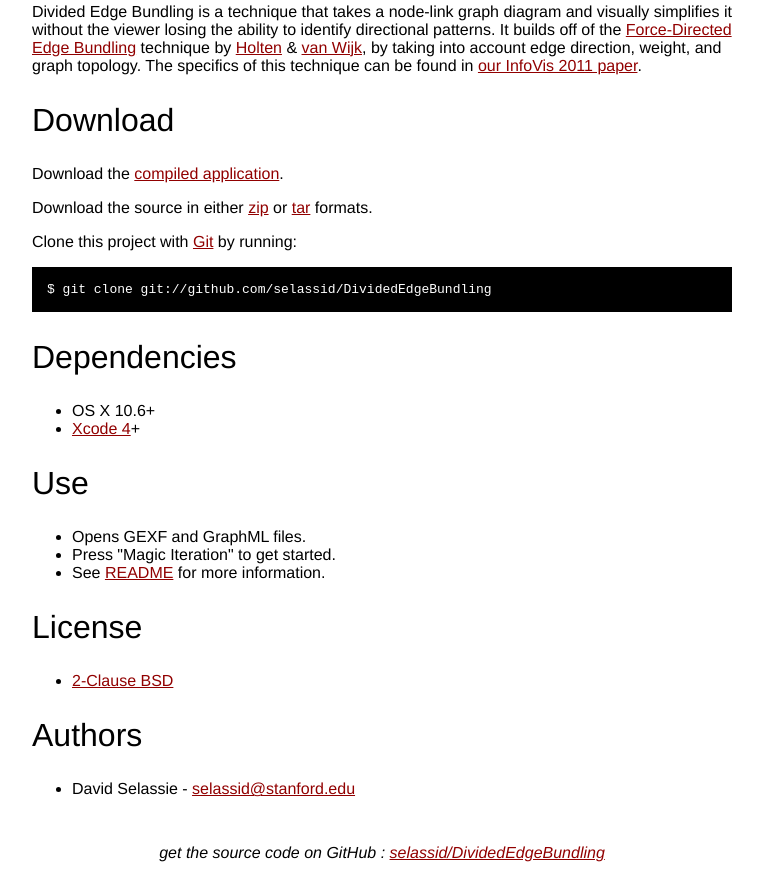
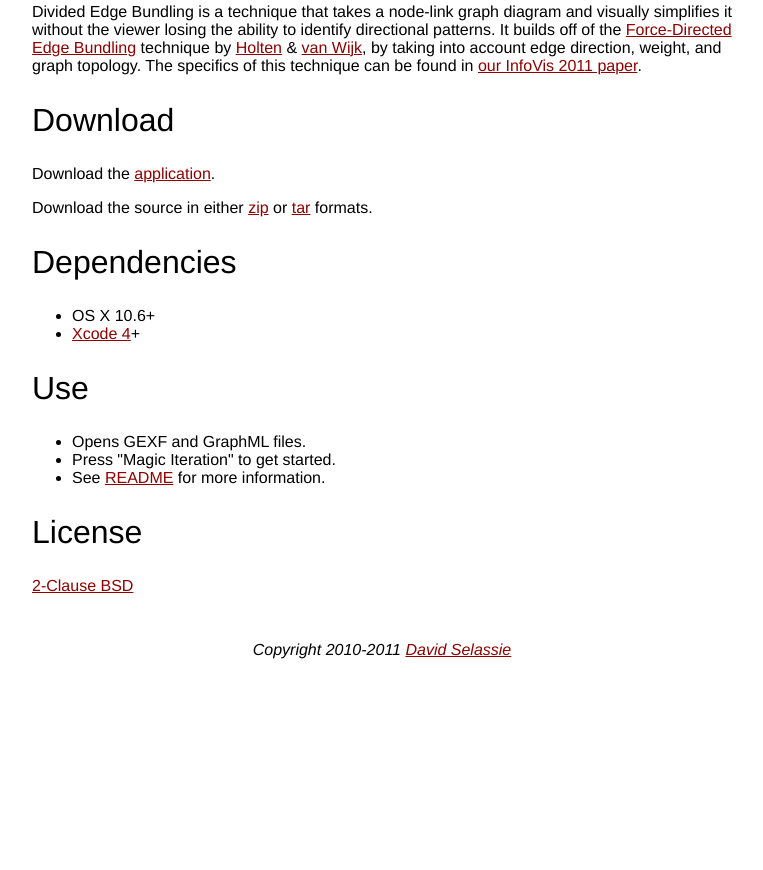
Before and after one commit to davidselassie/DividedEdgeBundling, a plain HTML site: page index.html in a window 1280 px wide. Shown: the part 650-1520 px from the top of the page, without its empty margins (258-1021 px from the left). After the commit the page ends 1317 px from the top, so only its background shows below. Drawn offline with Linux system fonts and the light colour scheme.

Commit message:
Added link to my page.

```diff
--- a/index.html
+++ b/index.html
@@ -73,18 +73,16 @@
 		</div>
 
 		<h2>About</h2>
-		<p>Divided Edge Bundling is a technique that takes a node-link graph diagram and visually simplifies it without the viewer losing the ability to identify directional patterns. It builds off of the <a href="http://www.win.tue.nl/~dholten/papers/forcebundles_eurovis.pdf">Force-Directed Edge Bundling</a> technique by <a href="http://www.win.tue.nl/~dholten/">Holten</a> &amp; <a href="http://www.win.tue.nl/~vanwijk/">van Wijk</a>, by taking into account edge direction, weight, and graph topology. The specifics of this technique can be found in <a href="http://vis.stanford.edu/papers/divided-edge-bundling">our InfoVis 2011 paper</a>.
+		<p>
+			Divided Edge Bundling is a technique that takes a node-link graph diagram and visually simplifies it without the viewer losing the ability to identify directional patterns. It builds off of the <a href="http://www.win.tue.nl/~dholten/papers/forcebundles_eurovis.pdf">Force-Directed Edge Bundling</a> technique by <a href="http://www.win.tue.nl/~dholten/">Holten</a> &amp; <a href="http://www.win.tue.nl/~vanwijk/">van Wijk</a>, by taking into account edge direction, weight, and graph topology. The specifics of this technique can be found in <a href="http://vis.stanford.edu/papers/divided-edge-bundling">our InfoVis 2011 paper</a>.
 		</p>
 
         <h2>Download</h2>
 		<p>
-		Download the <a href="EdgeBundling.app.zip">compiled application</a>.
+			Download the <a href="EdgeBundling.app.zip">application</a>.
 		</p>
 		<p>
-		Download the source in either <a href="http://github.com/selassid/DividedEdgeBundling/zipball/master">zip</a> or <a href="http://github.com/selassid/DividedEdgeBundling/tarball/master">tar</a> formats.
-		</p>
-		<p>Clone this project with <a href="http://git-scm.com">Git</a> by running:
-		<pre>$ git clone git://github.com/selassid/DividedEdgeBundling</pre>
+			Download the source in either <a href="http://github.com/selassid/DividedEdgeBundling/zipball/master">zip</a> or <a href="http://github.com/selassid/DividedEdgeBundling/tarball/master">tar</a> formats.
 		</p>
 
 		<h2>Dependencies</h2>
@@ -101,17 +99,12 @@
 		</ul>
 
 		<h2>License</h2>
-		<ul>
-			<li><a href="https://github.com/selassid/DividedEdgeBundling/blob/master/Credits.rtf">2-Clause BSD</a></li>
-		</ul>
-
-		<h2>Authors</h2>
-		<ul>
-			<li>David Selassie - <a href="mailto:selassid@stanford.edu">selassid@stanford.edu</a></li>
-		</ul>
+		<p>
+			<a href="https://github.com/selassid/DividedEdgeBundling/blob/master/Credits.rtf">2-Clause BSD</a>
+		</p>
 
 		<div class="footer">
-			get the source code on GitHub : <a href="http://github.com/selassid/DividedEdgeBundling">selassid/DividedEdgeBundling</a>
+			Copyright 2010-2011 <a href="http://stanford.edu/~selassid/">David Selassie</a>
 		</div>
 
 		</div>
```
